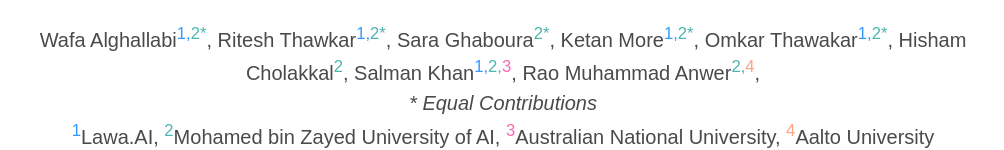
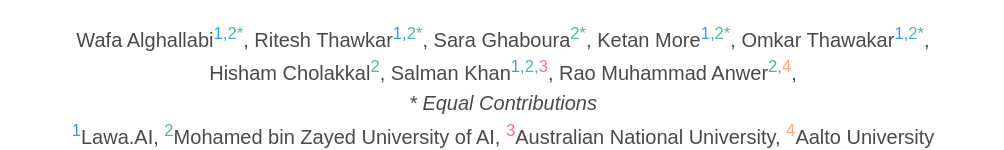
Before and after one commit to mbzuai-oryx/FannOrFlop, a plain HTML site: page index.html in a window 1280 px wide. Shown: the part 196-346 px from the top of the page, without its empty margins (137-1141 px from the left). Drawn offline with nearby package versions, Linux system fonts and the light colour scheme; some icons are missing; a web font is replaced by a local one.

Commit message:
Update index.html

```diff
--- a/index.html
+++ b/index.html
@@ -106,7 +106,7 @@
                                 Ritesh Thawkar<sup style="color:#3399FF;">1,</sup><sup style="color:#4CB5AE;">2*</sup>,
                                 Sara Ghaboura<sup style="color:#4CB5AE;">2*</sup>,
                                 Ketan More<sup style="color:#3399FF;">1,</sup><sup style="color:#4CB5AE;">2*</sup>,
-                                Omkar Thawakar<sup style="color:#3399FF;">1,</sup><sup style="color:#4CB5AE;">2*</sup>,
+                                Omkar Thawakar<sup style="color:#3399FF;">1,</sup><sup style="color:#4CB5AE;">2*</sup>,<br>
                                 Hisham Cholakkal<sup style="color:#4CB5AE;">2</sup>,
                                 Salman Khan<sup style="color:#3399FF;">1,</sup><sup style="color:#4CB5AE;">2,</sup><sup style="color:#FF66B3;">3</sup>,
                                 Rao Muhammad Anwer<sup style="color:#4CB5AE;">2,</sup><sup style="color:#FFA280;">4</sup>,
```
